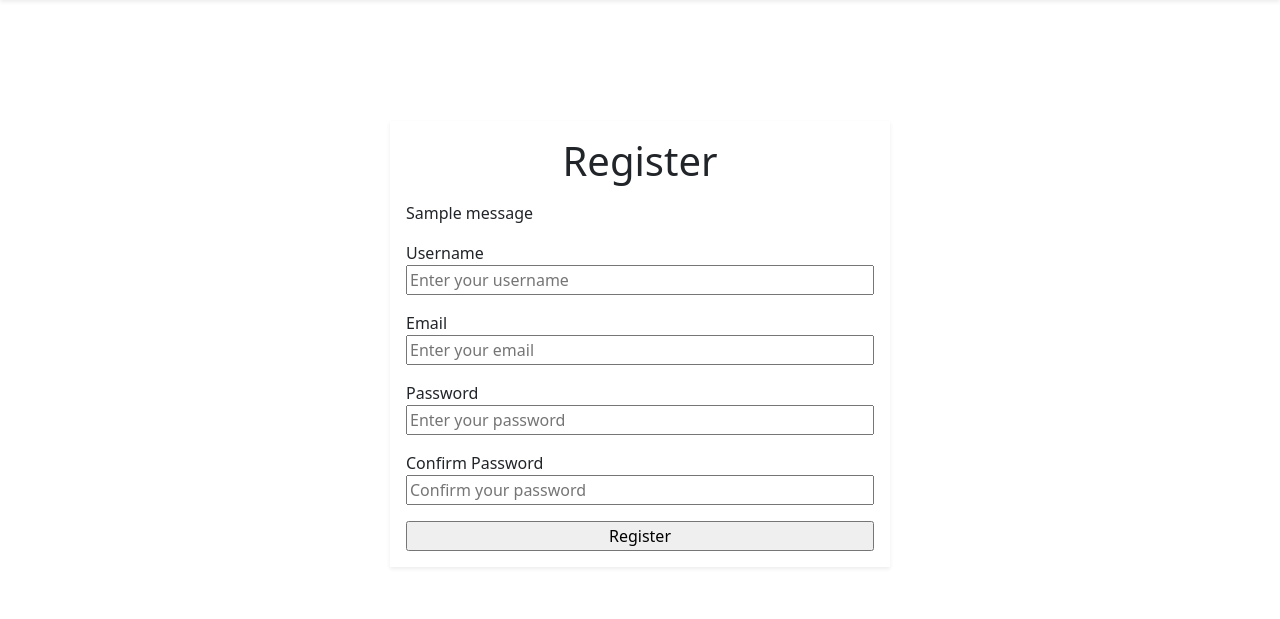
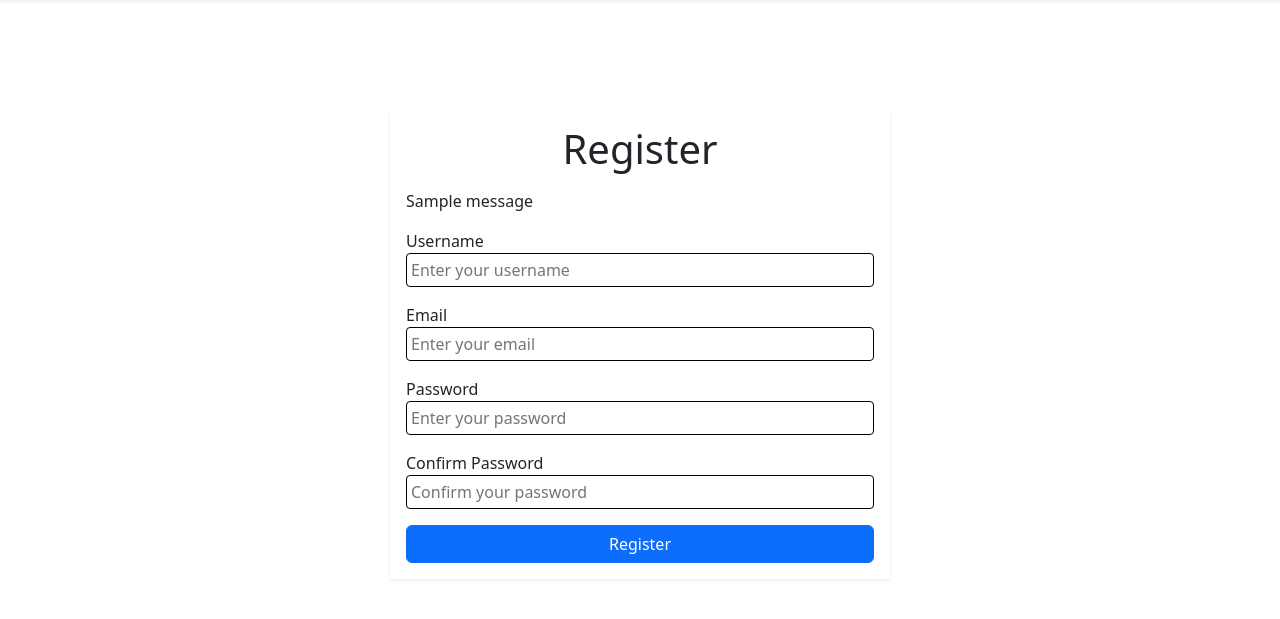
Before and after one commit to Elijah017/CITS3403-Group-Project, a Flask app: page /register/ in a window 1280 px wide. Shown: the part 56-675 px from the top of the page. Run offline with Flask 3, Linux system fonts and the light colour scheme; tables that the repository leaves empty hold one stand-in row (values such as "Sample post"); one stand-in notice (Sample message) is shown.

Commit message:
improved styling for forms, especially by using bootstrap buttons for submitting

```diff
--- a/forms.py
+++ b/forms.py
@@ -4,7 +4,6 @@ from wtforms.validators import DataRequired, Email, Length
 class LoginForm(FlaskForm):
     email = StringField('Email', validators=[DataRequired(), Email(), Length(max=50)])
     password = PasswordField('Password', validators=[DataRequired(), Length(min=6, max=256)])
-    submit = SubmitField('Login')
 
 class RegisterForm(FlaskForm):
     username = StringField("Username", validators=[validators.Length(min=3, max=25), validators.DataRequired(message="length should more than 3")], render_kw={"placeholder": "Enter your username"})
--- a/static/styles/main.css
+++ b/static/styles/main.css
@@ -24,3 +24,13 @@
 .login-form :not(label):not(:last-child) {
     margin-bottom: 1rem;
 }
+
+.login-form input:not([type="submit"]) {
+    border-radius: 0.25rem;
+    border: 1px solid black;
+    padding: 0.25rem;
+}
+
+p.danger {
+    color: crimson;
+}
--- a/templates/register.html
+++ b/templates/register.html
@@ -8,10 +8,10 @@
     <form method="post" class="bg-white shadow-sm centred login-form">
         {{ form.csrf_token }}
         <h1>Register</h1>
-        {% with messages = get_flashed_messages() %}
+        {% with messages = get_flashed_messages(with_categories=true) %}
             {% if messages %}
-                {% for message in messages %}
-                    <div>{{ message }}</div>
+                {% for category, message in messages %}
+                    <p class="{{ category }}">{{ message }}</p>
                 {% endfor %}
             {% endif %}
         {% endwith %}
@@ -24,6 +24,6 @@
         {{ form.confirm.label }}<br>
         {{ form.confirm }}<br>
         {{ form.submit }}
-        <input type="submit" value="Register">
+        <input type="submit" value="Register" class="btn btn-primary">
     </form>
 {% endblock %}
```
Also changed, not shown: templates/login.html (+5 -3 lines).
